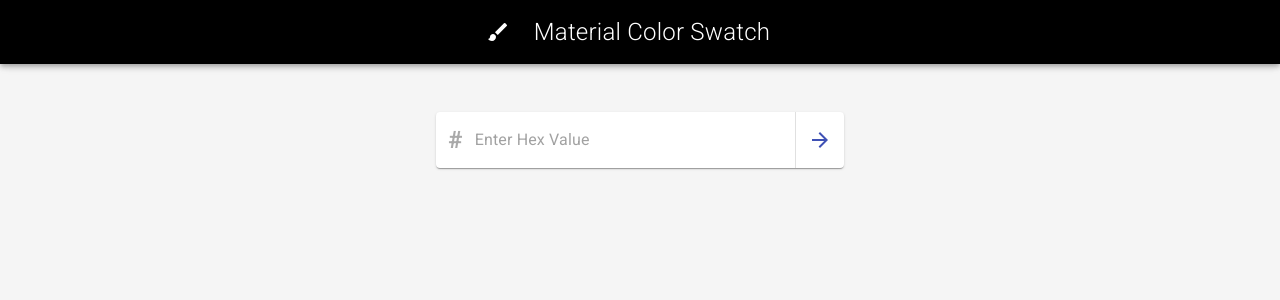
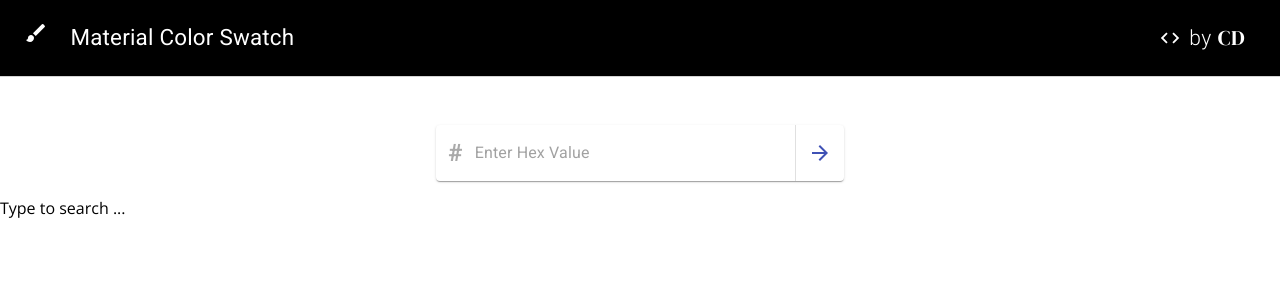
Before and after one commit to Chinmaydabke/material-color-swatch, a React (Create React App) app: page / in a window 1280 px wide. Shown: the top 300 px of the page. Built offline with nearby package versions, Linux system fonts and the light colour scheme.

Commit message:
Add regex check for hex code

```diff
--- a/public/index.html
+++ b/public/index.html
@@ -6,8 +6,8 @@
     <meta name="viewport" content="width=device-width, initial-scale=1" />
     <meta name="theme-color" content="#000000" />
     <meta
-      name="description"
-      content="Web site created using create-react-app"
+      name="Material Color Swatch"
+      content="Generate material color pallete for your project"
     />
     <link rel="apple-touch-icon" href="%PUBLIC_URL%/logo192.png" />
     <!--
@@ -24,7 +24,7 @@
       work correctly both with client-side routing and a non-root public URL.
       Learn how to configure a non-root public URL by running `npm run build`.
     -->
-    <title>React App</title>
+    <title>Material Color Swatch</title>
   </head>
   <body>
     <noscript>You need to enable JavaScript to run this app.</noscript>
--- a/src/components/App/App.jsx
+++ b/src/components/App/App.jsx
@@ -1,6 +1,7 @@
 import React, { useState } from 'react';
 import Headbar from "./Headbar";
 import Input from "../Input/Input";
+import Swatch from "../Swatch/Swatch";
 import './App.scss';
 
 const App = () => {
@@ -12,9 +13,7 @@ const App = () => {
         <Headbar />
         <div className="content-root">
           <Input inputCallback={setHex} />
-        </div>
-        <div>
-          {hex}
+          <Swatch hex={hex} />
         </div>
       </div>
     </React.Fragment>
--- a/src/components/App/App.scss
+++ b/src/components/App/App.scss
@@ -1,8 +1,7 @@
 
-$fixed-headbar-height: 4em;
+$fixed-headbar-height: 4.8em;
 
 .app-root {
-  background-color: #f5f5f5;
   .content-root {
     margin-top: $fixed-headbar-height;
   }
--- a/src/components/App/Headbar.jsx
+++ b/src/components/App/Headbar.jsx
@@ -1,19 +1,28 @@
 import React from 'react';
 import {
-  AppBar, Toolbar, Typography
+  AppBar, Toolbar, Typography, Button
 } from "@material-ui/core";
 import BrushIcon from '@material-ui/icons/Brush';
+import CodeIcon from '@material-ui/icons/Code';
 import './Headbar.scss';
 
 const Headbar = () => {
   return (
     <React.Fragment>
-      <AppBar className="headbar" position="fixed">
+      <AppBar className="headbar" position="fixed" elevation={0}>
         <Toolbar className="toolbar">
-          <BrushIcon />
-          <Typography className="logoHeadbar">
-            Material Color Swatch
-          </Typography>
+          <div className="logo-area">
+            <BrushIcon className="logoIcon" />
+            <Typography className="logoHeadbar">
+              Material Color Swatch
+            </Typography>
+          </div>
+          <div>
+            <Button size="large" className="button" startIcon={<CodeIcon />}>
+              <span className="button-text">by </span>
+              <span className="button-text-author">CD</span>
+            </Button>
+          </div>
         </Toolbar>
       </AppBar>
     </React.Fragment>
--- a/src/components/App/Headbar.scss
+++ b/src/components/App/Headbar.scss
@@ -3,18 +3,40 @@
 .headbar {
   background-color: #000000 !important;
   height: $fixed-headbar-height !important;
+  border-bottom: 0.1px #d4d4d4 solid;
 
   .toolbar {
     height: $fixed-headbar-height !important;
     display: flex;
-    justify-content: center;
+    justify-content: space-between;
 
-    .logoHeadbar {
-      font-family: 'Roboto', sans-serif;
-      font-weight: 300;
-      font-size: x-large;
-      margin-left: 1em;
-      margin-right: 1em;
+    .logo-area {
+      display: flex;
+
+      .logoHeadbar {
+        font-family: 'Roboto', sans-serif;
+        font-weight: 400;
+        font-size: 1.4em;
+        margin-left: 1em;
+        margin-right: 1em;
+      }
+    }
+
+    .button {
+      color: white;
+
+      .button-text {
+        font-family: 'Roboto', sans-serif;
+        font-weight: 300;
+        font-size: 1.4em;
+        text-transform: lowercase !important;
+      }
+
+      .button-text-author {
+        font-family: 'DM Serif Display', serif;
+        margin-left: 0.3em;
+        font-size: 1.4em;
+      }
     }
   }
 }
--- /dev/null
+++ b/src/components/Swatch/Swatch.jsx
@@ -0,0 +1,27 @@
+import React from 'react';
+import './Swatch.scss';
+
+const Swatch = ({ hex }) => {
+  var regex = new RegExp( /^([0-9A-Fa-f]{2})+$/ );
+  let render;
+
+  if(hex.length < 1) {
+    render = <p>Type to search ...</p>;
+  } else {
+    if(regex.test(hex)) {
+      render = <p>{hex} success</p>;
+    } else {
+      render = <p>{hex} fail</p>;
+    }
+  }
+
+  return (
+    <React.Fragment>
+      <div>
+        {render}
+      </div>
+    </React.Fragment>
+  );
+}
+
+export default Swatch;
--- a/src/index.css
+++ b/src/index.css
@@ -1,8 +1,8 @@
 @import url('https://fonts.googleapis.com/css2?family=Open+Sans:ital,wght@0,300;0,400;0,600;0,700;0,800;1,300;1,400;1,600;1,700;1,800&family=Roboto:ital,wght@0,100;0,300;0,400;0,500;0,700;0,900;1,100;1,300;1,400;1,500;1,700;1,900&display=swap');
+@import url('https://fonts.googleapis.com/css2?family=DM+Serif+Display:ital@0;1&display=swap');
 
 body {
   margin: 0;
-  background-color: #f5f5f5;
   font-family: 'Open Sans', sans-serif;
   -webkit-font-smoothing: antialiased;
   -moz-osx-font-smoothing: grayscale;
```
Also changed, not shown: package.json (+7 -1 lines), src/components/Swatch/Swatch.scss (added), 1 other file (tests, documents, lock files or other folders).
